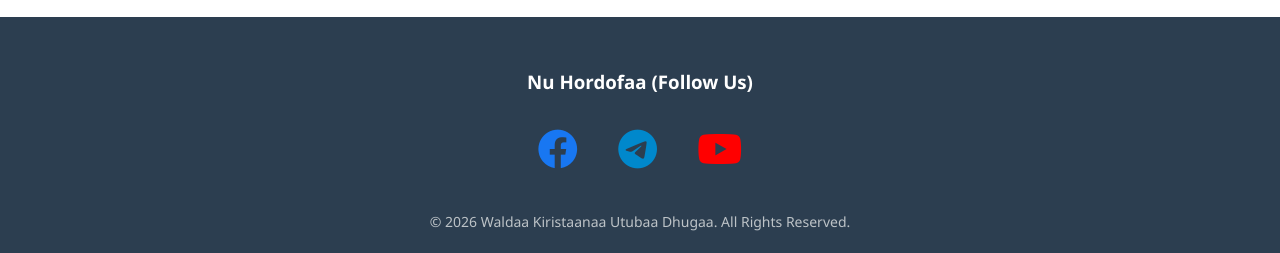
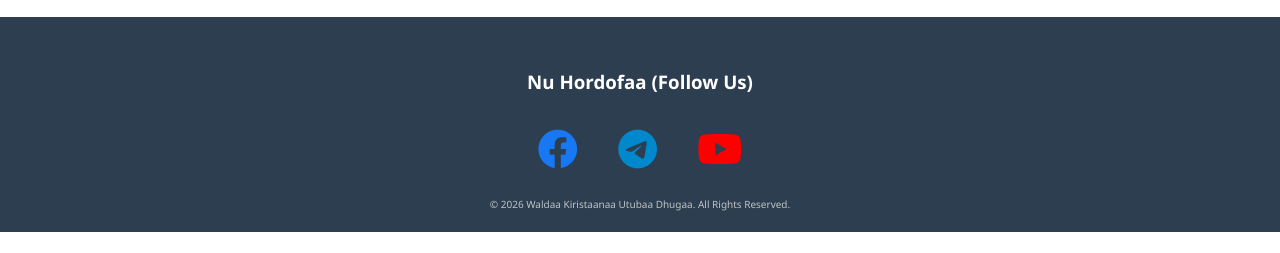
Before and after one commit to feyotad2013-sys/utubaadhugaa-church, a Flask app: page / in a window 1280 px wide. Shown: the part 3257-3510 px from the top of the page. After the commit the page ends 3489 px from the top, so only its background shows below. Run offline with Flask 3, Linux system fonts and the light colour scheme; some libraries are stand-ins or nearby versions.

Commit message:
Fix HTML formatting and structure in index.html

```diff
--- a/church website/templates/index.html
+++ b/church website/templates/index.html
@@ -247,7 +247,7 @@
     </section>
 
     <footer>
-   <style="background-color: #2c3e50; color: white; padding: 40px 20px; text-align: center; margin-top: 50px;">
+   <style="background-color: #2c3e50; color: white; padding: 20px 10px; text-align: center; margin-top: 30px;">
     <h3 style="margin-bottom: 20px;">Nu Hordofaa (Follow Us)</h3>
 
     <div style="font-size: 40px;">
@@ -264,7 +264,7 @@
         </a>
     </div>
 </div>
-  <p style="margin-top: 30px; font-size: 14px; color: #bdc3c7;">
+  <p style="margin-top: 15px; font-size: 10px; color: #bdc3c7;">
         &copy; 2026 Waldaa Kiristaanaa Utubaa Dhugaa. All Rights Reserved.
     </p>
 </footer>
```
